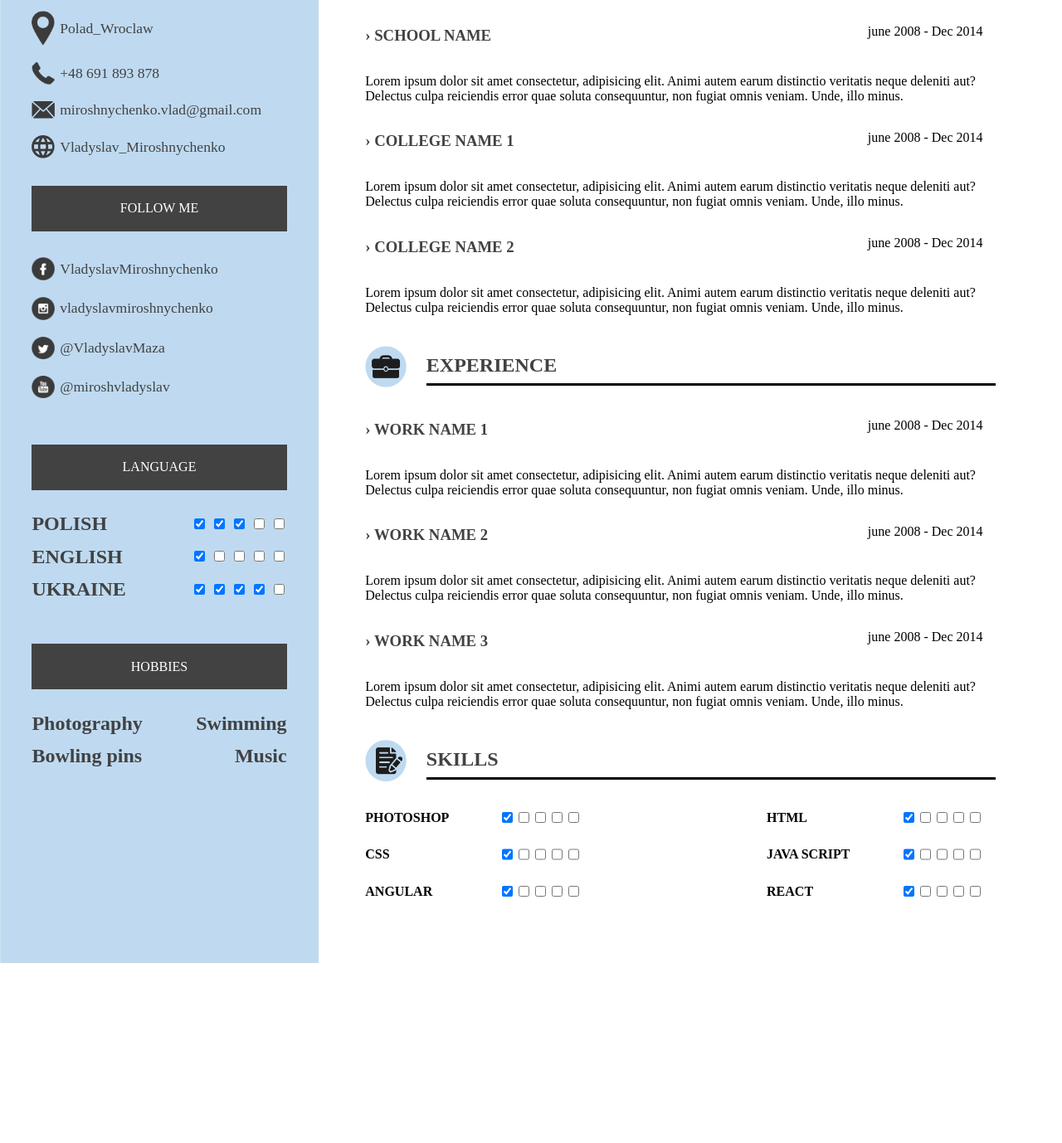
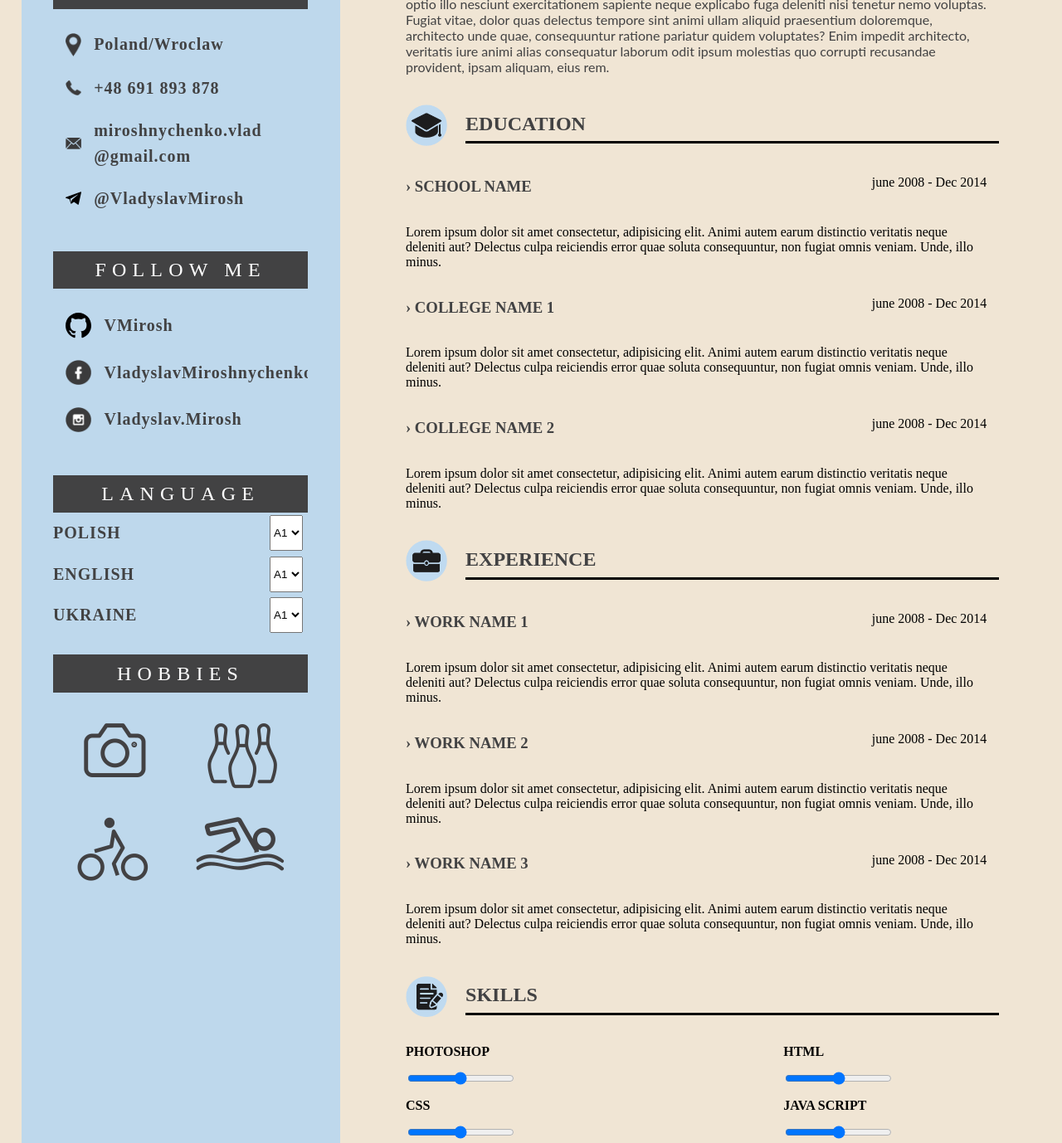
Before and after one commit to VMirosh/Project_CV, a plain HTML site: page index.html in a window 1280 px wide. Shown: the part 534-1912 px from the top of the page at 83% size. Before the commit the page ends 1695 px from the top, so only its background shows below. Drawn offline with Linux system fonts and the light colour scheme; a web font is replaced by a local one.

Commit message:
Changes-main.css and index.html

```diff
--- a/css/main.css
+++ b/css/main.css
@@ -14,24 +14,25 @@ body {
   src: url('https://fonts.google.com/specimen/Open+Sans');
 }
 
-@font-face {
-  font-family: 'Lato';
-  src: url('https://fonts.googleapis.com/css2?family=Lato:ital,wght@1,300&display=swap')
-}
+
 
 .wrapper {
   width: 100%;
   margin: auto;
   display: flex;
+
+  background-color: #f0e5d4;
 }
 
 /*Left content*/
 
+
 .wrapper .left_side {
   max-width: 30%;
   box-sizing: border-box;
-  background: url(../img/bg_aside.png);
   background-repeat: no-repeat;
+  margin: 0 2%;
+  background-color: #bed8ec;
 }
 
 .wrapper .left_side .applicant {
@@ -39,79 +40,62 @@ body {
   display: flex;
   flex-direction: column;
   align-items: center;
-
-  background-color: white;
   margin: auto;
   padding: 10% 0;
+
 }
 
 .wrapper .left_side .applicant .image {
-  max-width: 60%;
-  margin: 5% auto 0;
+  max-width: 80%;
+  margin: 15% 5%;
 }
 
-.wrapper .left_side .applicant .caption {
+/* .wrapper .left_side .applicant .caption {
   max-width: 100%;
   display: flex;
   flex-direction: column;
-}
 
-.wrapper .left_side .applicant .caption h1 {
-  font-family: 'Lato';
-  text-align: center;
-  text-transform: uppercase;
-}
+} */
 
-.wrapper .left_side .applicant .caption h1 span {
-  font-family: 'Montserrat';
-}
 
-.wrapper .left_side .applicant .caption h4 {
-  text-align: center;
-  margin: 0 auto 20%;
-  text-transform: uppercase;
-}
 
 .wrapper .left_side .all_info {
-
   width: 100%;
-
   box-sizing: border-box;
   display: flex;
-  /* position: relative; */
   flex-direction: column;
   align-items: center;
+
 }
 
 .wrapper .left_side .all_info .contact {
   width: 80%;
   display: flex;
   flex-direction: column;
-  /* position: absolute; */
-
-
 }
 
 .wrapper .left_side .all_info .contact .title {
   width: 100%;
-  padding: 6% 0;
+  padding: 3% 0;
   text-align: center;
   background-color: #424243;
-
   color: white;
   text-transform: uppercase;
-  margin: -10% auto;
-
+  margin: auto;
+  font-family: Montserrat;
+  font-size: 24px;
+  letter-spacing: 0.3em;
 
 }
 
 .wrapper .left_side .all_info .contact .addres {
-  width: 100%;
+  max-width: 100%;
   display: flex;
   flex-direction: column;
   align-items: flex-start;
   justify-content: space-around;
-  margin-top: 12%;
+  margin: 5% 0;
+  box-sizing: border-box;
 }
 
 .wrapper .left_side .all_info .contact .addres .addres_link {
@@ -121,16 +105,20 @@ body {
   color: #424243;
   margin: 10px 0;
   align-items: center;
-  font-family: 'lady';
-  font-size: 110%;
-  ;
   overflow: hidden;
+  font-family: Montserrat;
+  font-size: 20px;
+  font-weight: 600;
+  line-height: 31px;
+  letter-spacing: 0.05em;
 }
 
 .wrapper .left_side .all_info .contact .addres .addres_link img {
-  width: 9%;
-  margin-right: 2%;
+  width: 6%;
+  margin: 1% 5%;
 }
+
+
 
 .wrapper .left_side .all_info .follow {
   width: 80%;
@@ -142,11 +130,15 @@ body {
 
 .wrapper .left_side .all_info .follow .title {
   width: 100%;
-  padding: 6% 0;
+  padding: 3% 0;
   text-align: center;
   background-color: #424243;
   color: white;
   text-transform: uppercase;
+  margin:auto;
+  font-family: Montserrat;
+  font-size: 24px;
+  letter-spacing: 0.3em;
 }
 
 .wrapper .left_side .all_info .follow .social_nets {
@@ -155,7 +147,8 @@ body {
   flex-direction: column;
   align-items: flex-start;
   justify-content: space-around;
-  margin-top: 7%;
+  margin: 5% 0;
+  box-sizing: border-box;
 }
 
 .wrapper .left_side .all_info .follow .social_nets .social_link {
@@ -165,19 +158,23 @@ body {
   color: #424243;
   margin: 10px 0;
   align-items: center;
-  font-family: 'lady';
-  font-size: 110%;
   overflow: hidden;
+  font-family: Montserrat;
+  font-size: 20px;
+  font-weight: 600;
+  line-height: 31px;
+  letter-spacing: 0.05em;
+
 }
 
 .wrapper .left_side .all_info .follow .social_nets .social_link img {
-  width: 9%;
-  margin-right: 2%;
+  width: 10%;
+  margin: 1% 5%;
 }
 
 .wrapper .left_side .all_info .language {
   width: 80%;
-  margin: 6% auto;
+  margin:  auto;
   display: flex;
   flex-direction: column;
 
@@ -185,11 +182,15 @@ body {
 
 .wrapper .left_side .all_info .language .title {
   width: 100%;
-  padding: 6% 0;
+  padding: 3% 0;
   text-align: center;
   background-color: #424243;
   color: white;
   text-transform: uppercase;
+  margin:  auto;
+  font-family: Montserrat;
+  font-size: 24px;
+  letter-spacing: 0.3em;
 }
 
 .wrapper .left_side .all_info .language .speaking_skills {
@@ -198,7 +199,7 @@ body {
   flex-direction: column;
   align-items: flex-start;
   justify-content: space-around;
-  margin-top: 7%;
+
 }
 
 
@@ -210,18 +211,24 @@ body {
   display: flex;
   justify-content: space-between;
   flex-wrap: wrap;
+
 }
 
 .wrapper .left_side .all_info .language .speaking_skills h2 {
   text-transform: uppercase;
   width: 50%;
-  margin: 2% 0%;
+  margin: 3% 0%;
   font-size: 150%;
   color: #424243;
+  font-family: Montserrat;
+  font-size: 20px;
+  font-weight: 600;
+  line-height: 31px;
+  letter-spacing: 0.05em;
 }
 
 .wrapper .left_side .all_info .language .speaking_skills .skills {
-  margin: auto 0;
+  margin: 1% 2%;
 }
 
 .wrapper .left_side .all_info .hobbies {
@@ -234,30 +241,34 @@ body {
 
 .wrapper .left_side .all_info .hobbies .title {
   width: 100%;
-  padding: 6% 0;
+  padding: 3% 0;
   text-align: center;
   background-color: #424243;
   color: white;
   text-transform: uppercase;
+  margin: auto;
+  font-family: Montserrat;
+  font-size: 24px;
+  letter-spacing: 0.3em;
 }
 
 .wrapper .left_side .all_info .hobbies .hobbies_activities {
   display: flex;
   flex-wrap: wrap;
-  justify-content: space-between;
+  justify-content: space-around;
   color: #424243;
   margin-top: 7%;
 }
 
-.wrapper .left_side .all_info .hobbies .hobbies_activities h2 {
-  margin: 2% 0%;
+.wrapper .left_side .all_info .hobbies .hobbies_activities div {
+  margin: 5%;
 
 }
 
 /*Right content*/
 
 .wrapper .right_side {
-  max-width: 70%;
+  max-width: 66%;
   box-sizing: border-box;
   padding: 5% 1%;
 
@@ -271,6 +282,28 @@ body {
   flex-direction: column;
 }
 
+.wrapper .right_side .about_me h1 {
+  font-family: Montserrat;
+  font-size: 48px;
+  font-weight: 700;
+  letter-spacing: 0.3em;
+  text-align: left;
+  text-transform: uppercase;
+  margin: 0;
+}
+
+.wrapper .right_side .about_me h1 span {
+
+
+  font-weight: 800;
+
+}
+
+.wrapper .right_side .about_me h4 {
+
+
+  text-transform: uppercase;
+}
 .wrapper .right_side .about_me .right_title {
   display: flex;
   align-items: center;
@@ -405,3 +438,25 @@ body {
   display: flex;
   justify-content: space-between;
 }
+  footer{
+    max-width: 100%;
+    height: 100px;
+    margin: auto;
+    display: flex;
+    background-color: #bed8ec;
+    flex-direction: column;
+    align-items: center;
+    justify-content: center;
+}
+
+  footer p{
+    color: #424243;
+    font-family: Montserrat;
+  font-size: 48px;
+  font-weight: 600;
+  line-height: 31px;
+  letter-spacing: 0.05em;
+  text-transform: uppercase;
+
+
+  }
--- a/index.html
+++ b/index.html
@@ -16,34 +16,32 @@
     <header class="left_side">
       <figure class="applicant">
         <img class="image" src="img/photo.png" alt="photo">
-        <figcaption class="caption">
-          <h1> Henry<span><br> Silly</span></h1>
-          <h4>front-end developer</h4>
-        </figcaption>
       </figure>
+
       <aside class="all_info">
+
         <section class="contact">
           <div class="title">contact</div>
           <div class="addres">
             <a href="https://www.google.com/maps/place/Wroc%C5%82aw/@51.1267432,16.7116858,10z/data=!3m1!4b1!4m5!3m4!1s0x470fe9c2d4b58abf:0xb70956aec205e0f5!8m2!3d51.1078852!4d17.0385376"
-              class="addres_link"> <img src="./img/mapa.png" alt="mapa"> Polad_Wroclaw</a>
+              class="addres_link"> <img src="./img/mapa.png" alt="mapa"> Poland/Wroclaw</a>
             <a href="tel: +48691893878" class="addres_link"> <img src="./img/tel.png" alt="tel">+48 691 893 878 </a>
             <a href="mailto:miroshnychenko.vlad@gmail.com" class="addres_link"> <img src="./img/mail.png" alt="mail">
-              miroshnychenko.vlad@gmail.com</a>
-            <a href="#" class="addres_link"> <img src="./img/site.png" alt="site">Vladyslav_Miroshnychenko</a>
+              miroshnychenko.vlad<br>@gmail.com</a>
+              <a href="https://t.me/VladyslavMirosh" class="addres_link"> <img src="./img/Telegram.svg" alt="telegram">@VladyslavMirosh</a>
           </div>
         </section>
+
         <section class="follow">
           <div class="title">follow me</div>
           <div class="social_nets">
-            <a href="https://www.facebook.com/VladyslavMiroshnychenko" class="social_link"> <img
-                src="./img/facebook.png" alt="facebook">VladyslavMiroshnychenko</a>
-            <a href="https://www.instagram.com/vladyslavmiroshnychenko/" class="social_link"> <img
-                src="./img/instagram.png" alt="instagram">vladyslavmiroshnychenko</a>
-            <a href="https://twitter.com/@VladyslavMaza" class="social_link"> <img src="./img/twitter.png"
-                alt="twitter">@VladyslavMaza</a>
-            <a href="https://www.youtube.com/@miroshvladyslav" class="social_link"> <img src="./img/youtube.png"
-                alt="youtube">@miroshvladyslav</a>
+            <a href="https://github.com/VMirosh" class="social_link"> <img src="./img/github.svg"
+                alt="github">VMirosh</a>
+            <a href="https://www.facebook.com/VladyslavMiroshnychenko" class="social_link"> <img src="./img/facebook.png"
+                alt="facebook">VladyslavMiroshnychenko</a>
+            <a href="https://www.instagram.com/vladyslavmiroshnychenko/" class="social_link"> <img src="./img/instagram.png"
+                alt="instagram">Vladyslav.Mirosh</a>
+
           </div>
         </section>
 
@@ -52,43 +50,49 @@
           <div class="speaking_skills">
             <div class="speaking_pl">
               <h2>Polish</h2>
-              <div class="skills">
-                <input type="checkbox" checked name="skill" id="skill">
-                <input type="checkbox" checked name="skill" id="skill">
-                <input type="checkbox" checked name="skill" id="skill">
-                <input type="checkbox" name="skill" id="skill">
-                <input type="checkbox" name="skill" id="skill">
-              </div>
+              <select  class="skills" name="phone">
+                <option value="A1">A1</option>
+                <option value="A2">A2</option>
+                <option value="B1">B1</option>
+                <option value="B2">B2</option>
+                <option value="C1">C1</option>
+                <option value="C2">C2</option>
+              </select>
+
             </div>
             <div class="speaking_en">
               <h2>English</h2>
-              <div class="skills">
-                <input type="checkbox" checked name="skill" id="skill">
-                <input type="checkbox" name="skill" id="skill">
-                <input type="checkbox" name="skill" id="skill">
-                <input type="checkbox" name="skill" id="skill">
-                <input type="checkbox" name="skill" id="skill">
-              </div>
+              <select  class="skills" name="phone">
+                <option value="A1">A1</option>
+                <option value="A2">A2</option>
+                <option value="B1">B1</option>
+                <option value="B2">B2</option>
+                <option value="C1">C1</option>
+                <option value="C2">C2</option>
+              </select>
             </div>
             <div class="speaking_ua">
               <h2>Ukraine</h2>
-              <div class="skills">
-                <input type="checkbox" checked name="skill" id="skill">
-                <input type="checkbox" checked name="skill" id="skill">
-                <input type="checkbox" checked name="skill" id="skill">
-                <input type="checkbox" checked name="skill" id="skill">
-                <input type="checkbox" name="skill" id="skill">
-              </div>
+              <select  class="skills" name="phone">
+                <option value="A1">A1</option>
+                <option value="A2">A2</option>
+                <option value="B1">B1</option>
+                <option value="B2">B2</option>
+                <option value="C1">C1</option>
+                <option value="C2">C2</option>
+              </select>
+
             </div>
           </div>
         </section>
         <section class="hobbies">
           <div class="title">Hobbies</div>
           <div class="hobbies_activities">
-            <h2>Photography</h2>
-            <h2>Swimming</h2>
-            <h2>Bowling pins</h2>
-            <h2>Music</h2>
+            <div><img src="./img/photoshop.png" alt="photoshop"></div>
+            <div><img src="./img/bouling.png" alt="bouling"></div>
+            <div><img src="./img/bike.png" alt="bike"></div>
+            <div><img src="./img/swiming.png" alt="swimming"></div>
+
           </div>
         </section>
       </aside>
@@ -98,6 +102,8 @@
 
     <main class="right_side">
       <article class="about_me">
+        <h1> Vladyslav<span><br>miroshnychenko</span></h1>
+        <h4>front-end developer</h4>
         <div class=" right_title">
           <img src="./img/about_me.png" alt="about_me">
           <h2>About me</h2>
@@ -191,68 +197,88 @@
         <div class="right_skills">
           <div class="right_software">
             <h2>Photoshop</h2>
-            <div class="software_skills">
+            <input type="range" id="temp" name="temp" list="markers"/>
+            <!-- <div class="software_skills">
+              <input type="checkbox" checked name="skill" id="skill">
+              <input type="checkbox" name="skill" id="skill">
+              <input type="checkbox" name="skill" id="skill">
+              <input type="checkbox" name="skill" id="skill">
+              <input type="checkbox" name="skill" id="skill">
+            </div> -->
+          </div>
+          <div class="right_software">
+            <h2>Html</h2>
+
+            <input type="range" id="temp" name="temp" list="markers"/>
+            <!-- <datalist id="markers">
+              <option value="0"></option>
+              <option value="25"></option>
+              <option value="50"></option>
+              <option value="75"></option>
+              <option value="100"></option>
+            </datalist> -->
+            <!-- <div class="software_skills">
+              <input type="checkbox" checked name="skill" id="skill">
+              <input type="checkbox" name="skill" id="skill">
+              <input type="checkbox" name="skill" id="skill">
+              <input type="checkbox" name="skill" id="skill">
+              <input type="checkbox" name="skill" id="skill">
+            </div> -->
+          </div>
+          <div class="right_software">
+            <h2>css</h2>
+            <input type="range" id="temp" name="temp" list="markers"/>
+            <!-- <div class="software_skills">
+              <input type="checkbox" checked name="skill" id="skill">
+              <input type="checkbox" name="skill" id="skill">
+              <input type="checkbox" name="skill" id="skill">
+              <input type="checkbox" name="skill" id="skill">
+              <input type="checkbox" name="skill" id="skill">
+            </div> -->
+          </div>
+          <div class="right_software">
+            <h2>Java script</h2>
+            <input type="range" id="temp" name="temp" list="markers"/>
+            <!-- <div class="software_skills">
+              <input type="checkbox" checked name="skill" id="skill">
+              <input type="checkbox" name="skill" id="skill">
+              <input type="checkbox" name="skill" id="skill">
+              <input type="checkbox" name="skill" id="skill">
+              <input type="checkbox" name="skill" id="skill">
+            </div> -->
+          </div>
+          <div class="right_software">
+            <h2>Angular</h2>
+            <input type="range" id="temp" name="temp" list="markers"/>
+            <!-- <div class="software_skills">
+              <input type="checkbox" checked name="skill" id="skill">
+              <input type="checkbox" name="skill" id="skill">
+              <input type="checkbox" name="skill" id="skill">
+              <input type="checkbox" name="skill" id="skill">
+              <input type="checkbox" name="skill" id="skill">
+            </div> -->
+          </div>
+          <div class="right_software">
+            <h2>React</h2>
+            <input type="range" id="temp" name="temp" list="markers"/>
+            <!-- <div class="software_skills">
+
               <input type="checkbox" checked name="skill" id="skill">
               <input type="checkbox" name="skill" id="skill">
               <input type="checkbox" name="skill" id="skill">
               <input type="checkbox" name="skill" id="skill">
               <input type="checkbox" name="skill" id="skill">
             </div>
-          </div>
-          <div class="right_software">
-            <h2>Html</h2>
-            <div class="software_skills">
-              <input type="checkbox" checked name="skill" id="skill">
-              <input type="checkbox" name="skill" id="skill">
-              <input type="checkbox" name="skill" id="skill">
-              <input type="checkbox" name="skill" id="skill">
-              <input type="checkbox" name="skill" id="skill">
-            </div>
-          </div>
-          <div class="right_software">
-            <h2>css</h2>
-            <div class="software_skills">
-              <input type="checkbox" checked name="skill" id="skill">
-              <input type="checkbox" name="skill" id="skill">
-              <input type="checkbox" name="skill" id="skill">
-              <input type="checkbox" name="skill" id="skill">
-              <input type="checkbox" name="skill" id="skill">
-            </div>
-          </div>
-          <div class="right_software">
-            <h2>Java script</h2>
-            <div class="software_skills">
-              <input type="checkbox" checked name="skill" id="skill">
-              <input type="checkbox" name="skill" id="skill">
-              <input type="checkbox" name="skill" id="skill">
-              <input type="checkbox" name="skill" id="skill">
-              <input type="checkbox" name="skill" id="skill">
-            </div>
-          </div>
-          <div class="right_software">
-            <h2>Angular</h2>
-            <div class="software_skills">
-              <input type="checkbox" checked name="skill" id="skill">
-              <input type="checkbox" name="skill" id="skill">
-              <input type="checkbox" name="skill" id="skill">
-              <input type="checkbox" name="skill" id="skill">
-              <input type="checkbox" name="skill" id="skill">
-            </div>
-          </div>
-          <div class="right_software">
-            <h2>React</h2>
-            <div class="software_skills">
-              <input type="checkbox" checked name="skill" id="skill">
-              <input type="checkbox" name="skill" id="skill">
-              <input type="checkbox" name="skill" id="skill">
-              <input type="checkbox" name="skill" id="skill">
-              <input type="checkbox" name="skill" id="skill">
-            </div>
-          </div>
+          </div> -->
         </div>
       </article>
     </main>
   </div>
+  <footer>
+   <p>Vladyslav Miroshnychenko</p>
+
+
+  </footer>
 </body>
 
 </html>
```
Also changed, not shown: img/GitHub.png (added), img/Telegram.png (added), img/Telegram.svg (added), img/bike.png (added), img/bouling.png (added), img/github.svg (added), img/photoshop.png (added), img/swiming.png (added).
